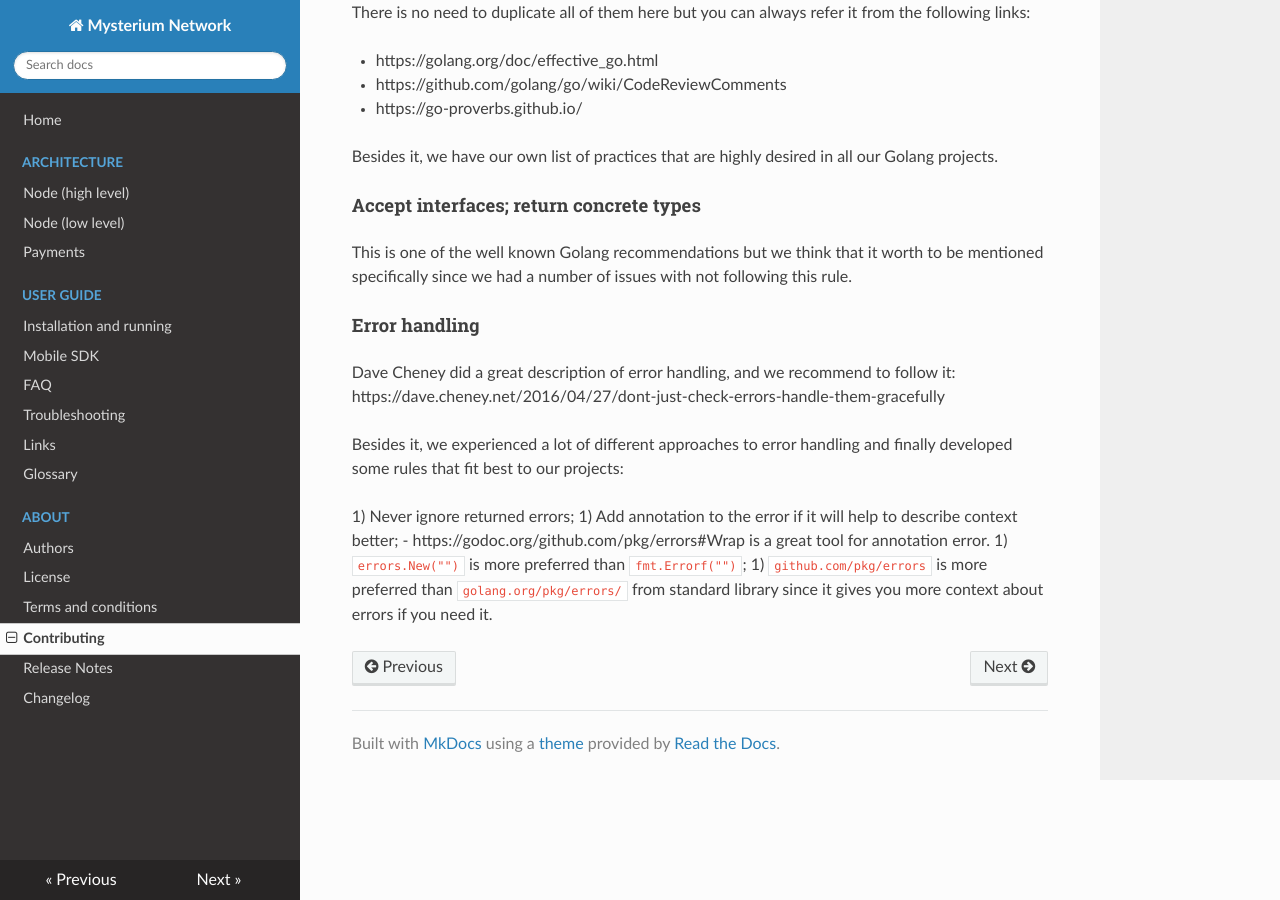
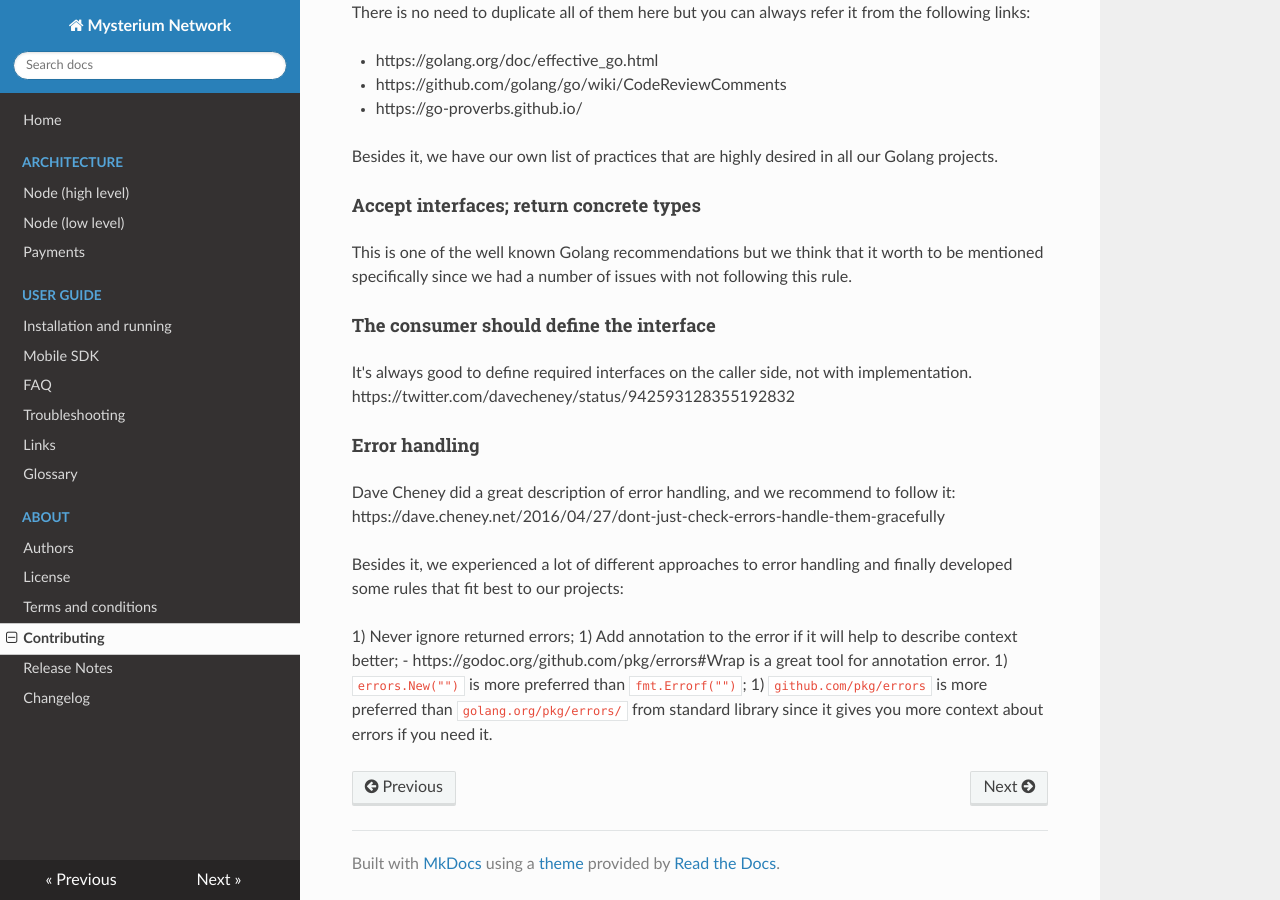
Before and after one commit to mysteriumnetwork/docs, an MkDocs documentation site: the page built from docs/about/contributing.md, in a window 1280 px wide and 900 px high, scrolled down 3412 px. Built offline with MkDocs 1.6.1, drawn with Linux system fonts in a browser that asks for light colours; nearby versions of some CDN libraries; old or Windows-style settings are respelled for this version of MkDocs.

Commit message:
One more recommendation for golang style

```diff
--- a/docs/about/contributing.md
+++ b/docs/about/contributing.md
@@ -184,6 +184,11 @@ Besides it, we have our own list of practices that are highly desired in all our
 
 This is one of the well known Golang recommendations but we think that it worth to be mentioned specifically since we had a number of issues with not following this rule.
 
+#### The consumer should define the interface
+
+It's always good to define required interfaces on the caller side, not with implementation.
+https://twitter.com/davecheney/status/942593128355192832
+
 #### Error handling
 
 Dave Cheney did a great description of error handling, and we recommend to follow it:
```
